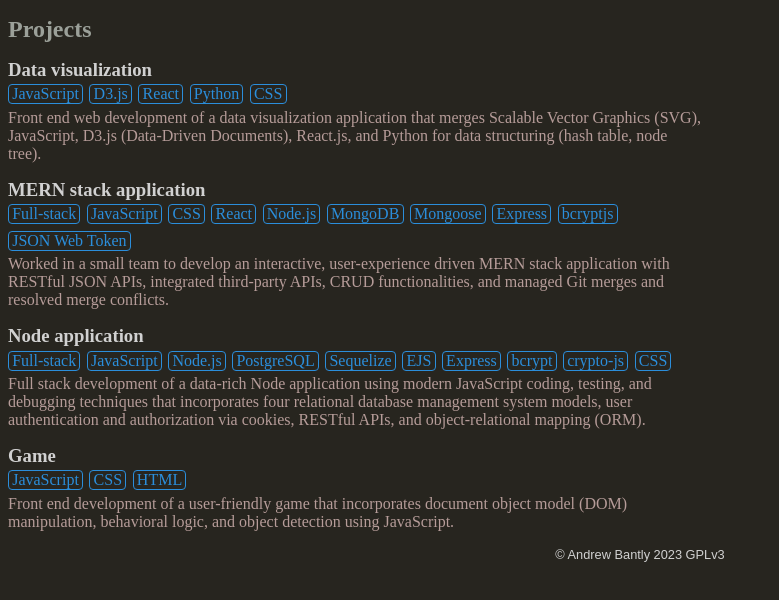
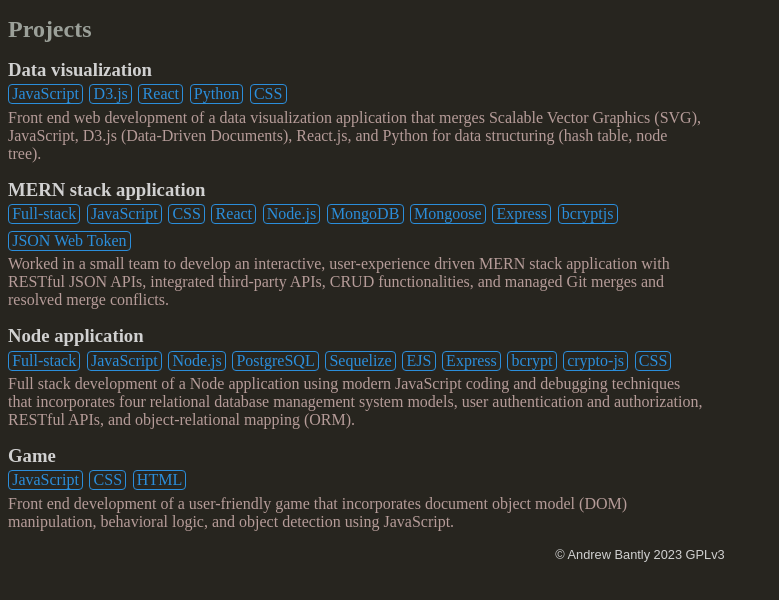
Before and after one commit to andrewbantly/portfolio, a Next.js app: page /projects in a window 1280 px wide. Shown: the top 600 px of the page, without its empty margins (0-779 px from the left). Built offline with nearby package versions, Linux system fonts and the light colour scheme.

Commit message:
node app project description update

```diff
--- a/projectData.js
+++ b/projectData.js
@@ -12,7 +12,7 @@ const myProjects = [
     }, {
         name: "Node application",
         link: "https://pickem.herokuapp.com/",
-        description: "Full stack development of a data-rich Node application using modern JavaScript coding, testing, and debugging techniques that incorporates four relational database management system models, user authentication and authorization via cookies, RESTful APIs, and object-relational mapping (ORM).",
+        description: "Full stack development of a Node application using modern JavaScript coding and debugging techniques that incorporates four relational database management system models, user authentication and authorization, RESTful APIs, and object-relational mapping (ORM).",
         tools: ["Full-stack", "JavaScript", "Node.js","PostgreSQL", "Sequelize", "EJS", "Express", "bcrypt", "crypto-js", "CSS"]
     }, {
         name: "Game",
```
